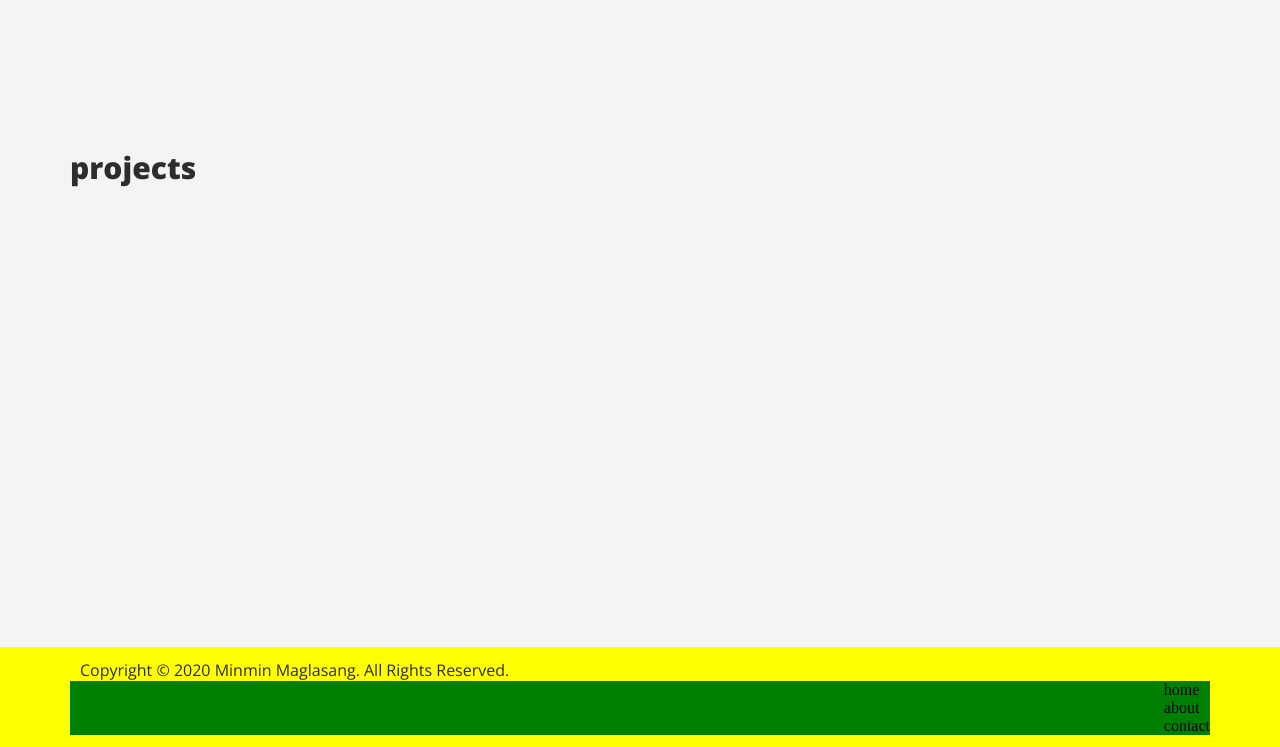
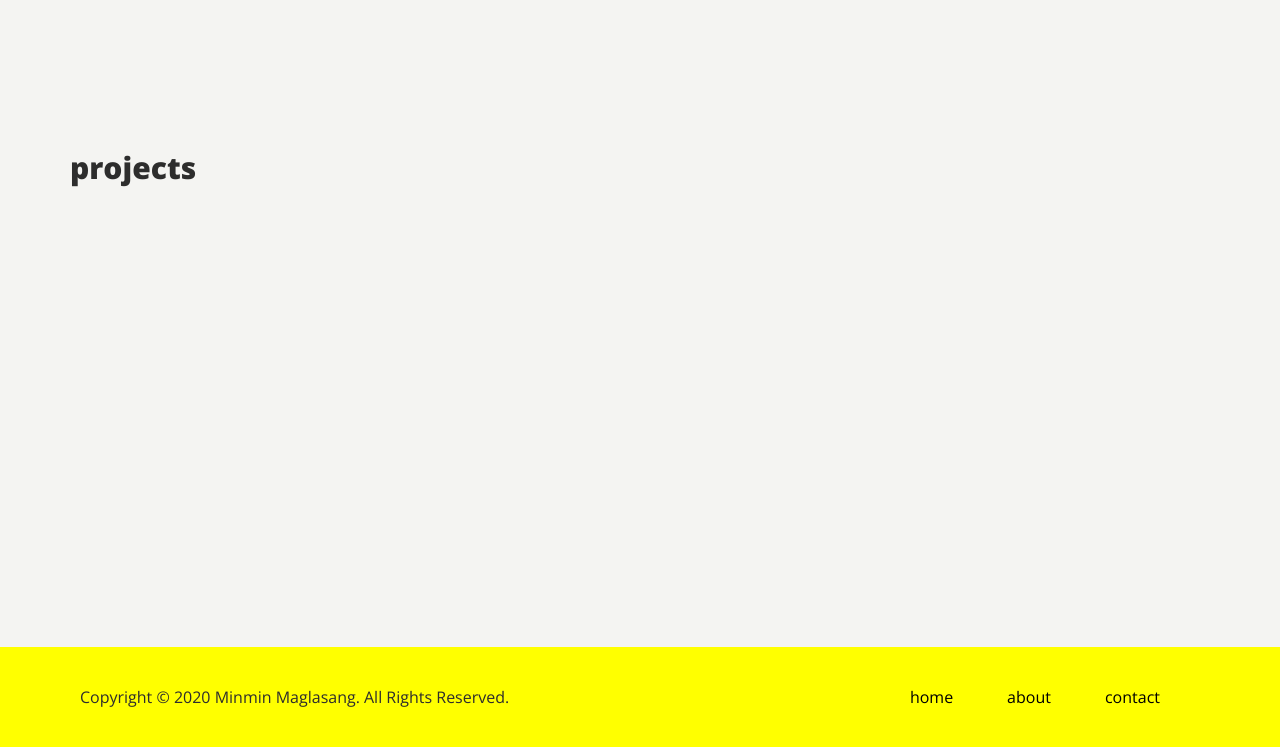
Before and after one commit to meanmiiiin/Portfolio, a plain HTML site: page index.html in a window 1280 px wide. Shown: the part 650-1397 px from the top of the page. Drawn offline with nearby package versions, Linux system fonts and the light colour scheme.

Commit message:
flex footer

```diff
--- a/css/styles.css
+++ b/css/styles.css
@@ -107,14 +107,11 @@ align-items: center;
   margin-left: 10px;
 }
 
-.nav-links-footer{
-  background-color: green;
-
-  display:flex;
-  justify-content: flex-end;
-
-
-
+.nav-links-footer li{
+  display:inline-flex;
+  margin-right:50px;
+  font-size: 16px;
+  font-family: 'Open Sans', sans-serif;
 }
 
 .about-container{
@@ -158,6 +155,13 @@ max-width: 1500px;
  height:auto;
  margin: 0 auto;
 }
+
+.justifythis{
+  display: flex;
+  justify-content: space-between;
+}
+
+
 .l-container {
   position: relative;
   width: 100%;
```
Also changed, not shown: index.html (+3 -1 lines).
